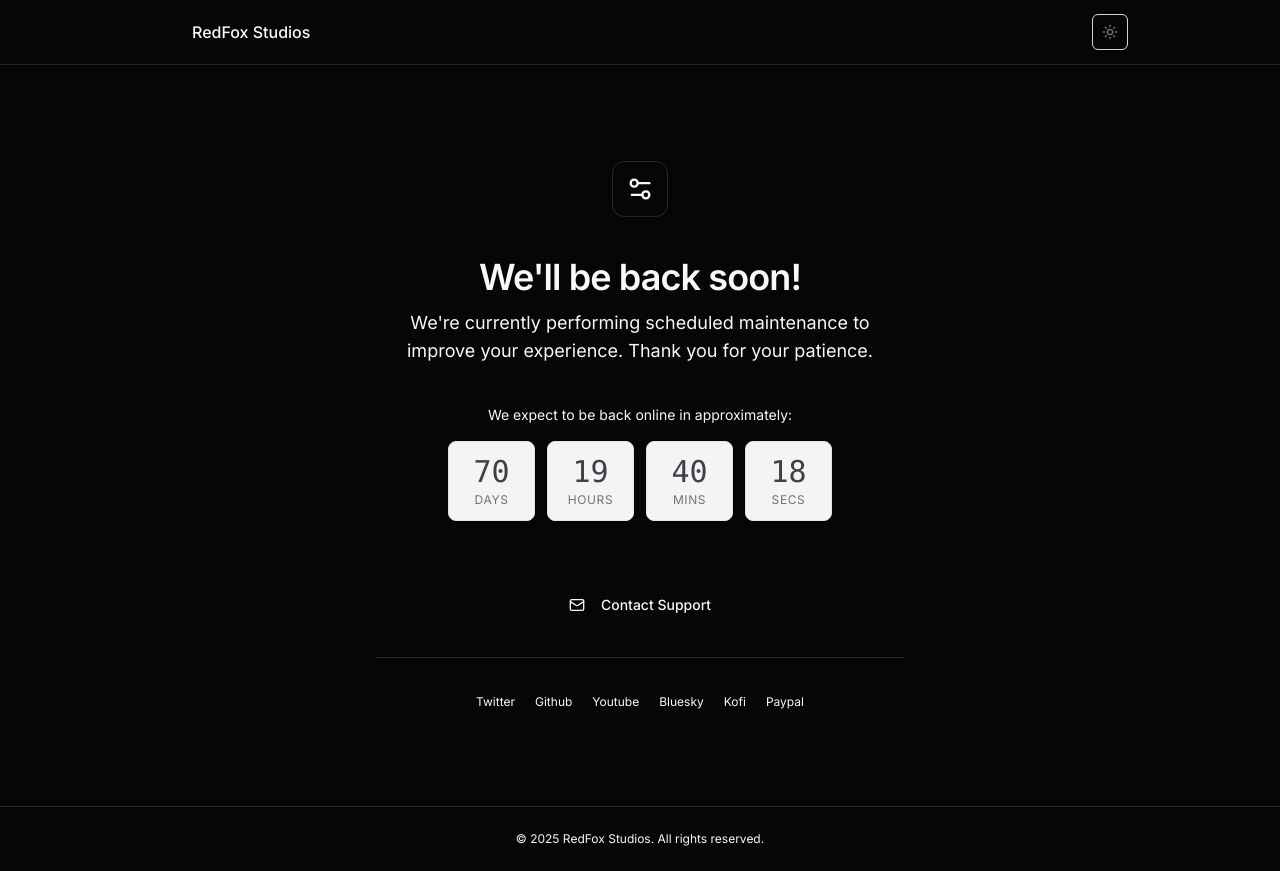
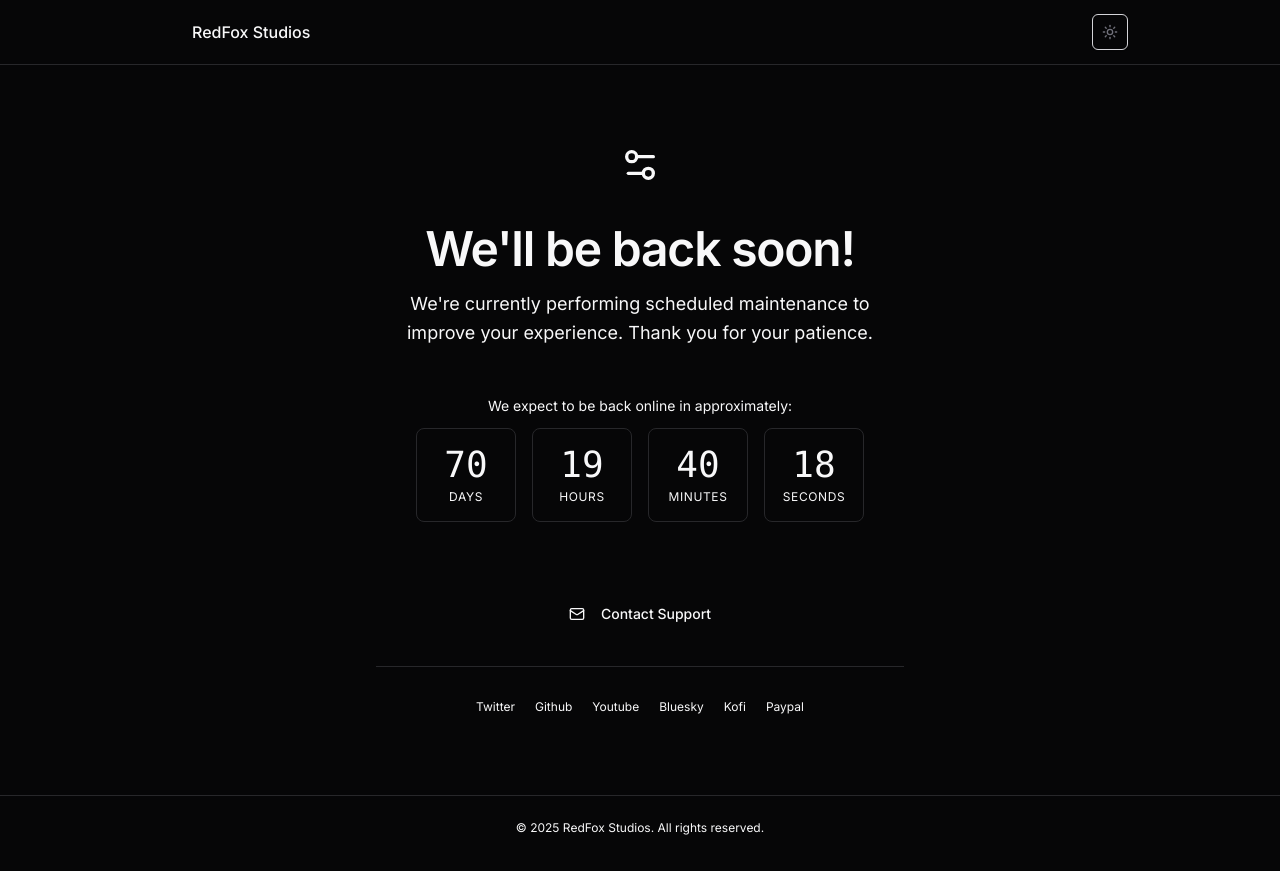
Before and after one commit to pilot2254/maintenance-site, a Next.js app: page / in a window 1280 px wide. Built offline with nearby package versions, Linux system fonts and the light colour scheme.

Commit message:
small changes aiming for a "better look"

```diff
--- a/src/app/page.tsx
+++ b/src/app/page.tsx
@@ -11,64 +11,74 @@ export default function MaintenancePage() {
   const maintenanceEndDate = new Date(maintenance.endDate)
 
   const socialLinks = Object.entries(social)
-    .filter(([, urlValue]) => urlValue) // Explicitly name urlValue, key is unused
+    .filter(([, urlValue]) => urlValue)
     .map(([platformName, urlValue]) => ({
       name: capitalize(platformName),
       url: urlValue as string,
     }))
 
   return (
-    // This div will now use the CSS variable --background, which changes with the theme.
     <div className="min-h-screen flex flex-col bg-background text-foreground">
       {/* Header */}
       <header className="border-b border-border">
-        {" "}
-        {/* Use border-border */}
         <div className="max-w-5xl mx-auto px-6 h-16 flex justify-between items-center">
           <div className="flex items-center gap-3">
             <div className="w-7 h-7 bg-primary text-primary-foreground rounded-md flex items-center justify-center">
               <span className="font-bold text-xs">{appearance.logo.fallbackText}</span>
             </div>
-            <span className="font-medium text-foreground">{company.name}</span> {/* Use text-foreground */}
+            <span className="font-medium text-foreground">{company.name}</span>
           </div>
           {appearance.showThemeToggle && <ThemeToggle />}
         </div>
       </header>
 
       {/* Main Content */}
-      <main className="flex-1 flex items-center">
-        <div className="max-w-xl mx-auto px-6 py-16 md:py-24 text-center">
-          <div className="space-y-10">
+      <main className="flex-1 flex items-center py-12 md:py-20">
+        {" "}
+        {/* Added more vertical padding to main */}
+        <div className="max-w-xl mx-auto px-6 text-center">
+          <div className="space-y-8 md:space-y-10">
+            {" "}
+            {/* Adjusted main content spacing */}
+            {/* Status Icon */}
             <div className="flex justify-center">
-              <div className="w-14 h-14 bg-secondary text-secondary-foreground rounded-xl flex items-center justify-center border border-border">
-                <Settings2 className="w-7 h-7" /> {/* Icon color will be inherited or use text-muted-foreground */}
-              </div>
+              {/* Simplified icon presentation, made icon slightly larger */}
+              <Settings2 className="w-10 h-10 text-muted-foreground" />
             </div>
-
-            <div className="space-y-3">
-              <h1 className="text-3xl md:text-4xl font-semibold tracking-tight text-foreground">{maintenance.title}</h1>
-              <p className="text-base md:text-lg text-muted-foreground">{maintenance.description}</p>
+            {/* Main Message */}
+            <div className="space-y-4">
+              {" "}
+              {/* Increased spacing around title */}
+              <h1 className="text-4xl md:text-5xl font-semibold tracking-tight text-foreground">{maintenance.title}</h1>
+              <p className="text-base md:text-lg text-muted-foreground leading-relaxed">
+                {" "}
+                {/* Added leading-relaxed */}
+                {maintenance.description}
+              </p>
             </div>
-
+            {/* Countdown */}
             {appearance.showCountdown && (
-              <div className="space-y-4">
-                <p className="text-sm text-muted-foreground">We expect to be back online in approximately:</p>
+              <div className="space-y-3 pt-2">
+                {" "}
+                {/* Adjusted spacing */}
+                <p className="text-sm text-muted-foreground/80">
+                  {" "}
+                  {/* Made text slightly more muted */}
+                  We expect to be back online in approximately:
+                </p>
                 <CountdownTimer targetDate={maintenanceEndDate} />
               </div>
             )}
-
-            <div className="space-y-8 pt-6">
+            {/* Actions & Links */}
+            <div className="space-y-8 pt-6 md:pt-8">
+              {" "}
+              {/* Increased top padding */}
               {maintenance.additionalMessage && (
                 <p className="text-sm text-muted-foreground">{maintenance.additionalMessage}</p>
               )}
-
               <div className="flex flex-col sm:flex-row gap-3 justify-center">
                 {company.email && (
-                  <Button // Button component uses its own variants which use CSS vars
-                    variant="default" // Relies on primary, primary-foreground
-                    size="lg"
-                    asChild
-                  >
+                  <Button variant="default" size="lg" asChild>
                     <a href={`mailto:${company.email}`}>
                       <Mail className="w-4 h-4 mr-2" />
                       Contact Support
@@ -76,13 +86,13 @@ export default function MaintenancePage() {
                   </Button>
                 )}
               </div>
-
               {socialLinks.length > 0 && (
-                <div className="pt-6 border-t border-border">
-                  {/* Removed space-y-3 and the <p> tag */}
-                  <div className="flex flex-wrap justify-center items-center gap-x-5 gap-y-2 mt-3">
+                <div className="pt-8 border-t border-border">
+                  {" "}
+                  {/* Increased top padding */}
+                  <div className="flex flex-wrap justify-center items-center gap-x-5 gap-y-3">
                     {" "}
-                    {/* Added mt-3 for spacing if needed */}
+                    {/* Increased gap-y */}
                     {socialLinks.map((link) => (
                       <a
                         key={link.name}
--- a/src/components/countdown-timer.tsx
+++ b/src/components/countdown-timer.tsx
@@ -40,51 +40,54 @@ export function CountdownTimer({ targetDate }: CountdownTimerProps) {
       return { days: 0, hours: 0, minutes: 0, seconds: 0 }
     }
 
+    setTimeLeft(calculateTimeLeft()) // Initial calculation
     const timer = setInterval(() => {
       setTimeLeft(calculateTimeLeft())
     }, 1000)
-
-    setTimeLeft(calculateTimeLeft()) // Initial calculation
     return () => clearInterval(timer)
   }, [targetDate])
 
+  const timeUnits = [
+    { value: timeLeft.days, label: "Days" },
+    { value: timeLeft.hours, label: "Hours" },
+    { value: timeLeft.minutes, label: "Minutes" }, // Changed Mins to Minutes
+    { value: timeLeft.seconds, label: "Seconds" }, // Changed Secs to Seconds
+  ]
+
   if (!mounted) {
     // Placeholder for SSR or initial load to prevent layout shift
+    // Matching the refined style of the actual timer
     return (
-      <div className="grid grid-cols-4 gap-2 md:gap-3 max-w-sm mx-auto">
-        {[...Array(4)].map((_, i) => (
+      <div className="grid grid-cols-4 gap-3 md:gap-4 max-w-md mx-auto">
+        {timeUnits.map((unit, i) => (
           <div
             key={i}
-            className="p-3 bg-zinc-100 dark:bg-zinc-900 rounded-lg text-center border border-zinc-200 dark:border-zinc-800"
+            className="bg-secondary rounded-lg p-3 md:p-4 text-center border border-border/50" // Softer border for placeholder
           >
-            <div className="text-2xl md:text-3xl font-mono font-medium text-zinc-700 dark:text-zinc-300">--</div>
-            <div className="text-[10px] md:text-xs text-zinc-500 dark:text-zinc-400 uppercase tracking-wider mt-0.5">
-              Wait
-            </div>
+            <div className="text-3xl md:text-4xl font-mono font-medium text-foreground tabular-nums">--</div>
+            <div className="text-xs text-muted-foreground/70 uppercase tracking-wider mt-1">{unit.label}</div>
           </div>
         ))}
       </div>
     )
   }
 
-  const timeUnits = [
-    { value: timeLeft.days, label: "Days" },
-    { value: timeLeft.hours, label: "Hours" },
-    { value: timeLeft.minutes, label: "Mins" },
-    { value: timeLeft.seconds, label: "Secs" },
-  ]
-
   return (
-    <div className="grid grid-cols-4 gap-2 md:gap-3 max-w-sm mx-auto">
+    <div className="grid grid-cols-4 gap-3 md:gap-4 max-w-md mx-auto">
+      {" "}
+      {/* Increased max-width slightly */}
       {timeUnits.map((unit, index) => (
         <div
           key={index}
-          className="p-3 bg-zinc-100 dark:bg-zinc-900 rounded-lg text-center border border-zinc-200 dark:border-zinc-800"
+          // Refined card styling: slightly softer border, consistent padding
+          className="bg-secondary rounded-lg p-3 md:p-4 text-center border border-border/70"
         >
-          <div className="text-2xl md:text-3xl font-mono font-medium text-zinc-700 dark:text-zinc-300">
+          <div className="text-3xl md:text-4xl font-mono font-medium text-foreground tabular-nums">
+            {/* `tabular-nums` ensures numbers take up the same space, preventing jitter */}
             {unit.value.toString().padStart(2, "0")}
           </div>
-          <div className="text-[10px] md:text-xs text-zinc-500 dark:text-zinc-400 uppercase tracking-wider mt-0.5">
+          <div className="text-xs text-muted-foreground/80 uppercase tracking-wider mt-1">
+            {/* Made label text slightly more muted */}
             {unit.label}
           </div>
         </div>
```
